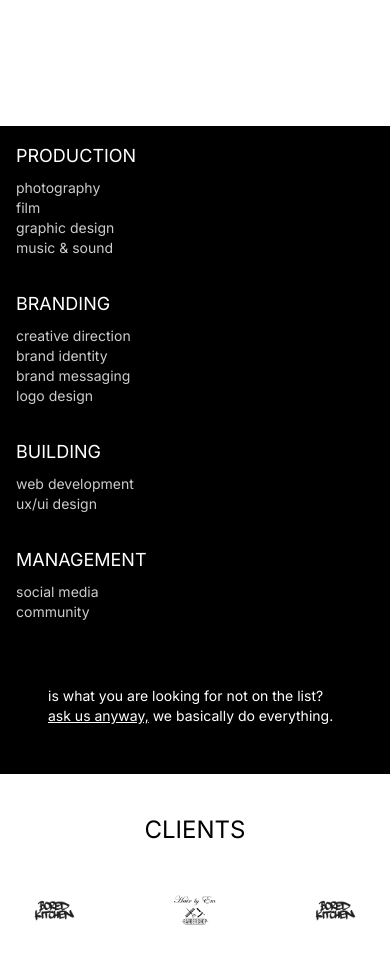
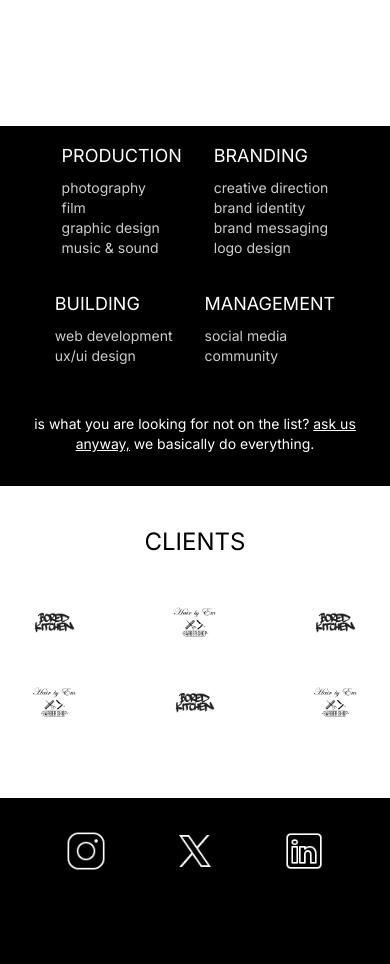
Before and after one commit to allanheremi/ozpeagency, a Next.js app: page / in a window 390 px wide. Shown: the part 1160-2124 px from the top of the page. After the commit the page ends 2064 px from the top, so only its background shows below. Built offline with nearby package versions, Linux system fonts and the light colour scheme.

Commit message:
Fix: style: mobile responsiveness

```diff
--- a/src/app/components/AboutSection.tsx
+++ b/src/app/components/AboutSection.tsx
@@ -1,8 +1,11 @@
+'use client'
 import React from "react";
 import About from "./About";
 import Link from "next/link";
+import { useMediaQuery } from "react-responsive";
 
 const AboutSection = () => {
+  const isMobile = useMediaQuery({ maxWidth: 767 });
   const aboutContentOne = {
     heading: "PRODUCTION",
     breadTextOne: "photography",
@@ -37,16 +40,49 @@ const AboutSection = () => {
 
   return (
     <>
+      {!isMobile && (
+        <>
           <div className="max-w-screen text-center md:flex md:flex-row md:justify-around md:py-20">
             <About content={aboutContentOne} />
             <About content={aboutContentTwo} />
             <About content={aboutContentThree} />
             <About content={aboutContentFour} />
-
           </div>
           <div className="flex justify-center p-12 text-sm">
-        <p>is what you are looking for not on the list? <Link href={'/contact'} className="underline">ask us anyway,</Link> we basically do everything.</p>
+            <p>
+              is what you are looking for not on the list?{" "}
+              <Link href={"/contact"} className="underline">
+                ask us anyway,
+              </Link>{" "}
+              we basically do everything.
+            </p>
+          </div>{" "}
+        </>
+      )}
+
+      {isMobile && (
+        <>
+          <div className="max-w-screen gap-8 text-center">
+            <div className="flex justify-center">
+              <About content={aboutContentOne} />
+              <About content={aboutContentTwo} />
             </div>
+            <div className="flex justify-center">
+              <About content={aboutContentThree} />
+              <About content={aboutContentFour} />
+            </div>
+          </div>
+          <div className="flex justify-center px-8  py-8 text-center text-sm">
+            <p>
+              is what you are looking for not on the list?{" "}
+              <Link href={"/contact"} className="underline">
+                ask us anyway,
+              </Link>{" "}
+              we basically do everything.
+            </p>
+          </div>
+        </>
+      )}
     </>
   );
 };
```
Lines whose indentation alone changed are shown as unchanged.
